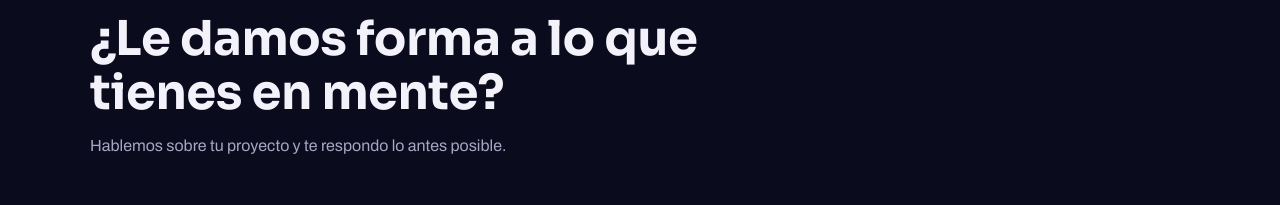
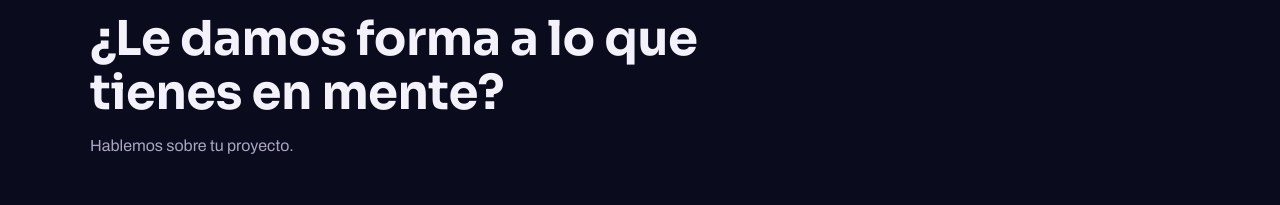
Before and after one commit to lauraaires89-lab/Airescreative, a plain HTML site: page alquilando.html in a window 1280 px wide. Shown: the part 4440-4645 px from the top of the page. Drawn offline with Linux system fonts and the light colour scheme.

Commit message:
Shorten contact CTA to just "Hablemos sobre tu proyecto."
Co-Authored-By: Claude Sonnet 5 <noreply@anthropic.com>

```diff
--- a/alquilando.html
+++ b/alquilando.html
@@ -716,7 +716,7 @@
   <div class="wrap">
     <div class="contact-top reveal">
       <h2>¿Le damos forma a lo que tienes en <span class="grad">mente</span>?</h2>
-      <p class="contact-sub">Hablemos sobre tu proyecto y te respondo lo antes posible.</p>
+      <p class="contact-sub">Hablemos sobre tu proyecto.</p>
     </div>
     <div class="contact-grid">
       <form class="contact-form reveal" id="contactForm" style="transition-delay:.06s">
```
Also changed, not shown: endurance.html (+1 -1 lines), index.html (+1 -1 lines), marcali.html (+1 -1 lines), proyecto.html (+1 -1 lines), servicios.html (+1 -1 lines), subit.html (+1 -1 lines), sundays.html (+1 -1 lines), sweetest.html (+1 -1 lines), trabajo.html (+1 -1 lines), video-ia.html (+1 -1 lines).
